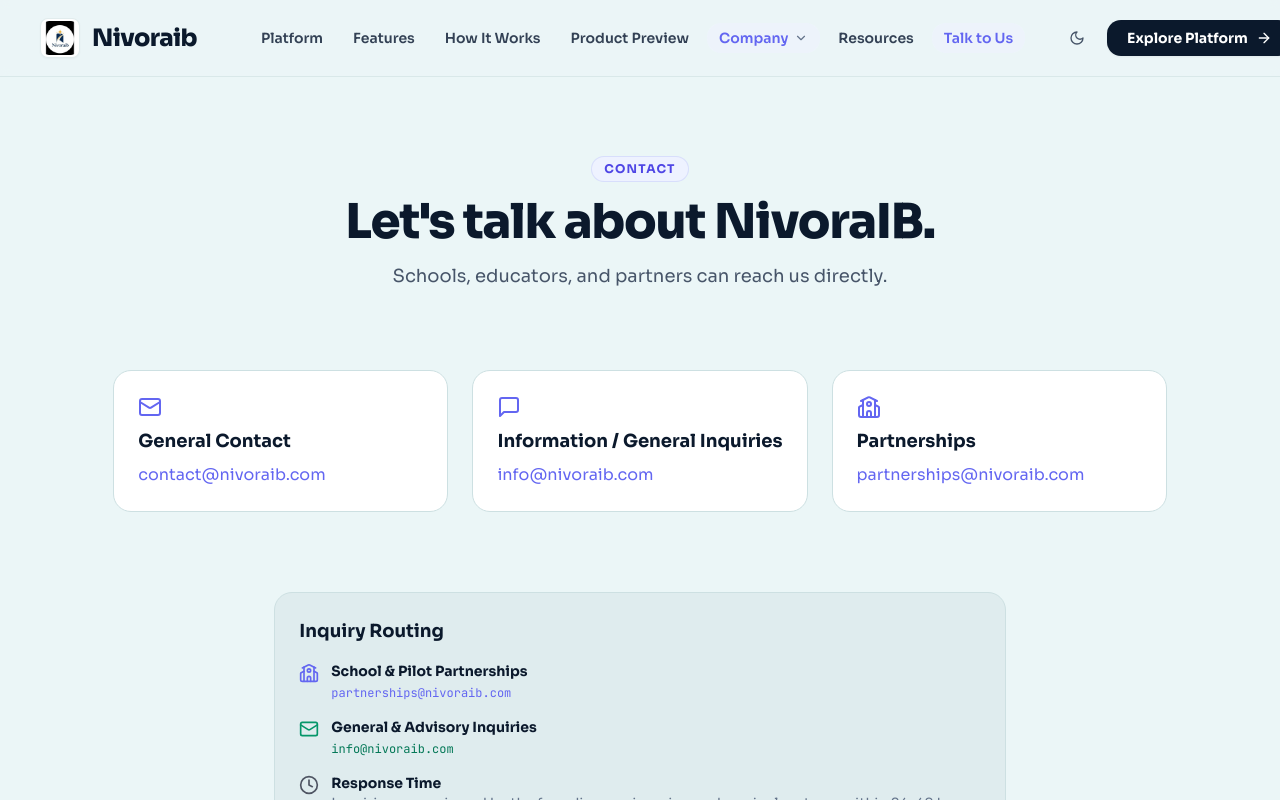
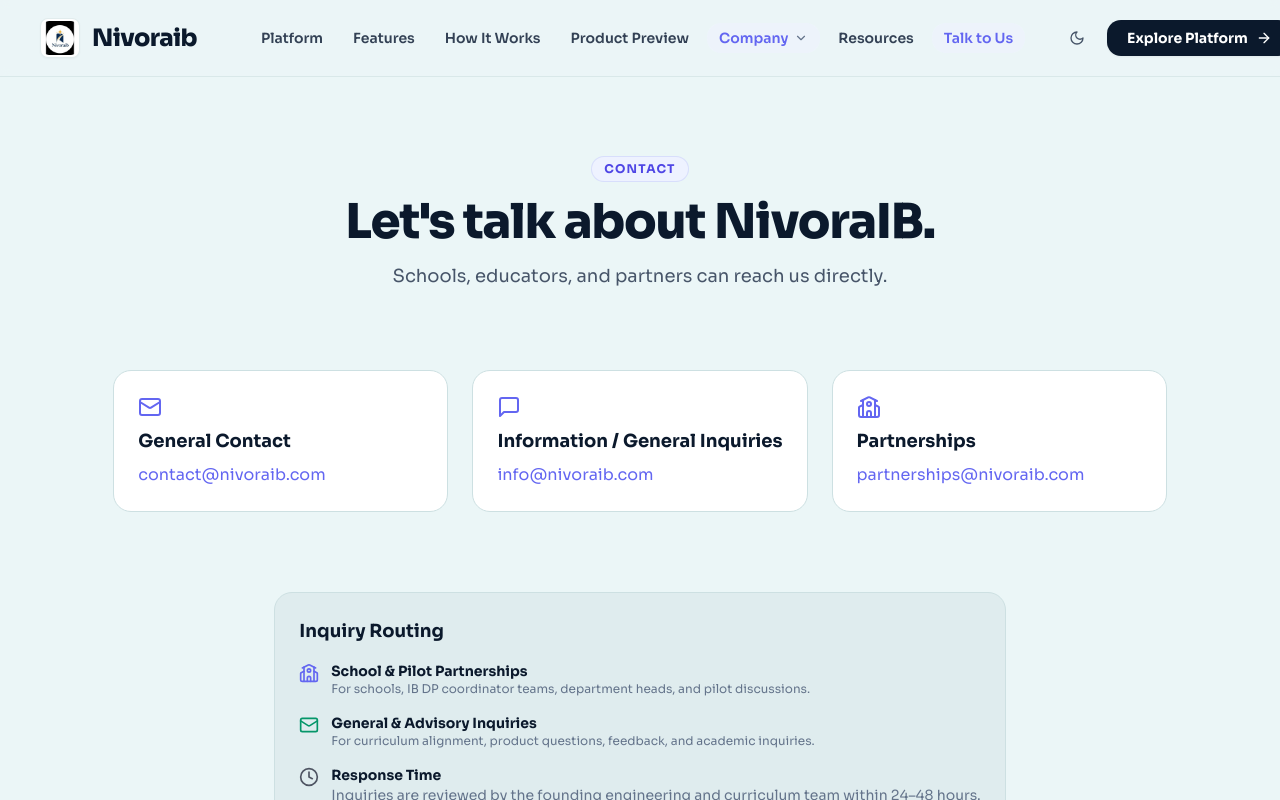
Before and after one commit to nivoraib/nivoraib-website, a Next.js app: page /contact in a window 1280 px wide. Shown: the top 800 px of the page. Built offline with nearby package versions, Linux system fonts and the light colour scheme.

Commit message:
feat: polish contact page layout

```diff
--- a/src/app/contact/page.tsx
+++ b/src/app/contact/page.tsx
@@ -52,14 +52,18 @@
               <School className="w-5 h-5 text-brand-indigo dark:text-zinc-300 shrink-0 mt-0.5" />
               <div>
                 <strong className="block text-navy-900 dark:text-zinc-100">School & Pilot Partnerships</strong>
-              <div className="font-mono text-xs text-brand-indigo dark:text-zinc-300 mt-1">partnerships@nivoraib.com</div>
+                <p className="text-slate-500 dark:text-zinc-400 text-xs">
+                  For schools, IB DP coordinator teams, department heads, and pilot discussions.
+                </p>
               </div>
             </div>
             <div className="flex items-start gap-3">
               <Mail className="w-5 h-5 text-emerald-600 dark:text-emerald-400 shrink-0 mt-0.5" />
               <div>
                 <strong className="block text-navy-900 dark:text-zinc-100">General & Advisory Inquiries</strong>
-              <div className="font-mono text-xs text-emerald-700 dark:text-emerald-400 mt-1">info@nivoraib.com</div>
+                <p className="text-slate-500 dark:text-zinc-400 text-xs">
+                  For curriculum alignment, product questions, feedback, and academic inquiries.
+                </p>
               </div>
             </div>
             <div className="flex items-start gap-3">
```
Lines whose indentation alone changed are shown as unchanged.
